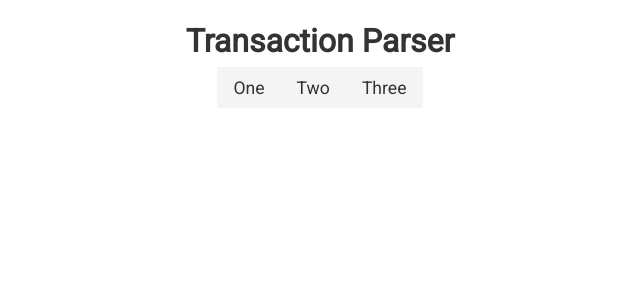
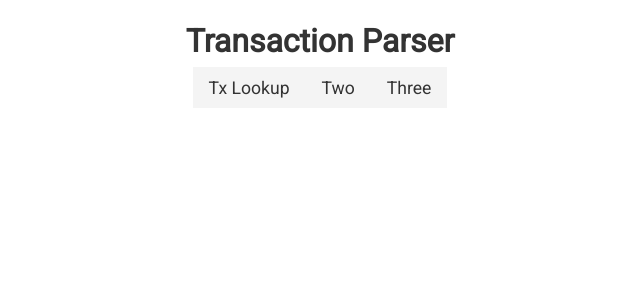
Before and after one commit to Flash-Git/Parser, a React app: page / in a window 1280 px wide. Shown: the top 300 px of the page, without its empty margins (320-960 px from the left). Built offline with nearby package versions, Linux system fonts and the light colour scheme.

Commit message:
Added text to first parser button

```diff
--- a/src/components/parsers/ParserSelector.tsx
+++ b/src/components/parsers/ParserSelector.tsx
@@ -9,8 +9,8 @@ interface Props {
 const ParserSelector: FC<Props> = ({ setType }) => {
   return (
     <div>
-      <button className="btn" onClick={() => setType(PARSER_TYPES.lookup)}>
-        One
+      <button className="btn" onClick={() => setType(PARSER_TYPES.txLookup)}>
+        Tx Lookup
       </button>
       <button className="btn">Two</button>
       <button className="btn">Three</button>
```
